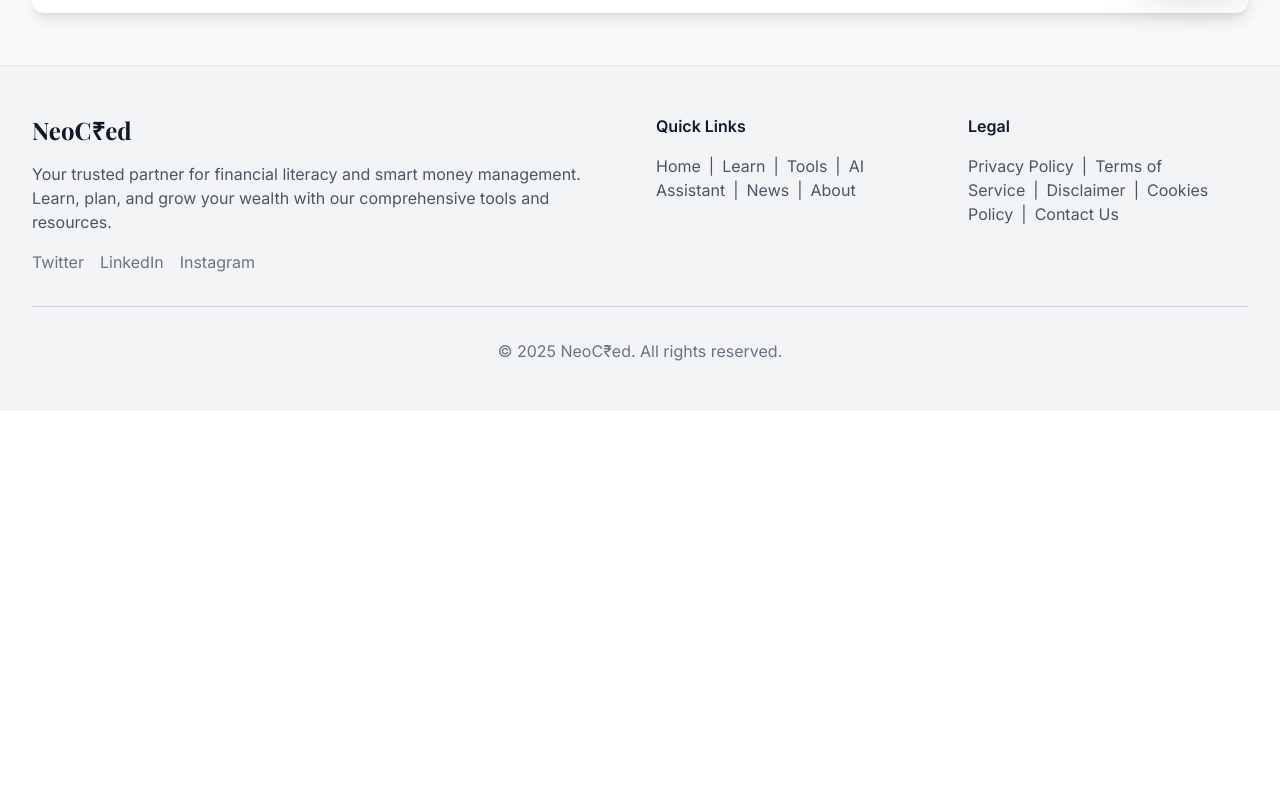
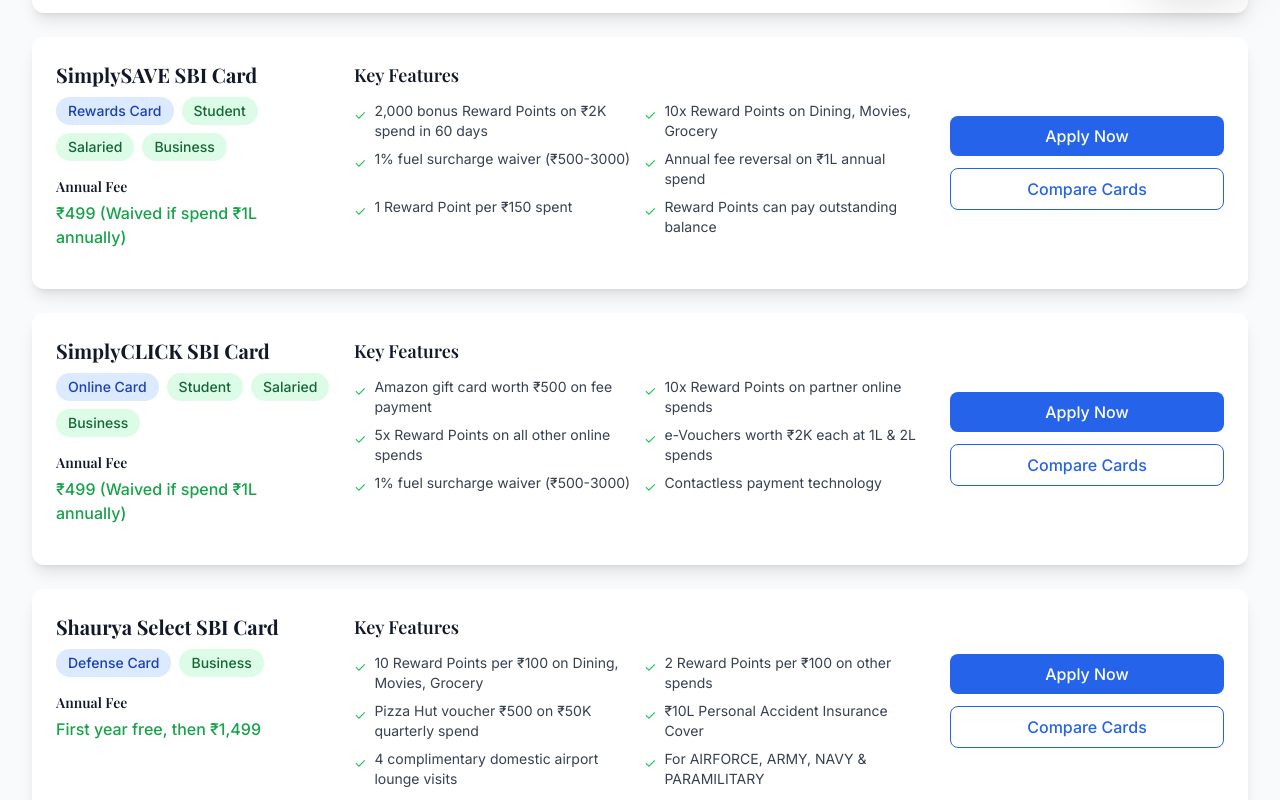
Before and after one commit to Rakesh-dev369/Neocred.in, a React (Vite) app in the folder frontend/: page /credit-cards/sbi in a window 1280 px wide. Shown: the part 800-1600 px from the top of the page. Before the commit the page ends 1211 px from the top, so only its background shows below. Built offline with nearby package versions, Linux system fonts and the light colour scheme.

Commit message:
add-simplysave-simplyclick-shaurya-select-sbi-cards

```diff
--- a/frontend/src/pages/SBICreditCards.jsx
+++ b/frontend/src/pages/SBICreditCards.jsx
@@ -37,6 +37,53 @@
         '4 complimentary railway lounge access per year'
       ],
       applyLink: 'https://www.sbicard.com/sprint/irctcRuPay'
+    },
+    {
+      name: 'SimplySAVE SBI Card',
+      type: 'Rewards Card',
+      category: 'Student',
+      categories: ['Student', 'Salaried', 'Business'],
+      annualFee: '₹499 (Waived if spend ₹1L annually)',
+      features: [
+        '2,000 bonus Reward Points on ₹2K spend in 60 days',
+        '10x Reward Points on Dining, Movies, Grocery',
+        '1% fuel surcharge waiver (₹500-3000)',
+        'Annual fee reversal on ₹1L annual spend',
+        '1 Reward Point per ₹150 spent',
+        'Reward Points can pay outstanding balance'
+      ],
+      applyLink: 'https://www.sbicard.com/sprint/simplySAVERupay'
+    },
+    {
+      name: 'SimplyCLICK SBI Card',
+      type: 'Online Card',
+      category: 'Student',
+      categories: ['Student', 'Salaried', 'Business'],
+      annualFee: '₹499 (Waived if spend ₹1L annually)',
+      features: [
+        'Amazon gift card worth ₹500 on fee payment',
+        '10x Reward Points on partner online spends',
+        '5x Reward Points on all other online spends',
+        'e-Vouchers worth ₹2K each at 1L & 2L spends',
+        '1% fuel surcharge waiver (₹500-3000)',
+        'Contactless payment technology'
+      ],
+      applyLink: 'https://www.sbicard.com/sprint/simplyClick'
+    },
+    {
+      name: 'Shaurya Select SBI Card',
+      type: 'Defense Card',
+      category: 'Business',
+      annualFee: 'First year free, then ₹1,499',
+      features: [
+        '10 Reward Points per ₹100 on Dining, Movies, Grocery',
+        '2 Reward Points per ₹100 on other spends',
+        'Pizza Hut voucher ₹500 on ₹50K quarterly spend',
+        '₹10L Personal Accident Insurance Cover',
+        '4 complimentary domestic airport lounge visits',
+        'For AIRFORCE, ARMY, NAVY & PARAMILITARY'
+      ],
+      applyLink: 'https://www.sbicard.com/en/personal/credit-cards/defense/shaurya-select-sbi-card.page'
     }
   ];
 
```
